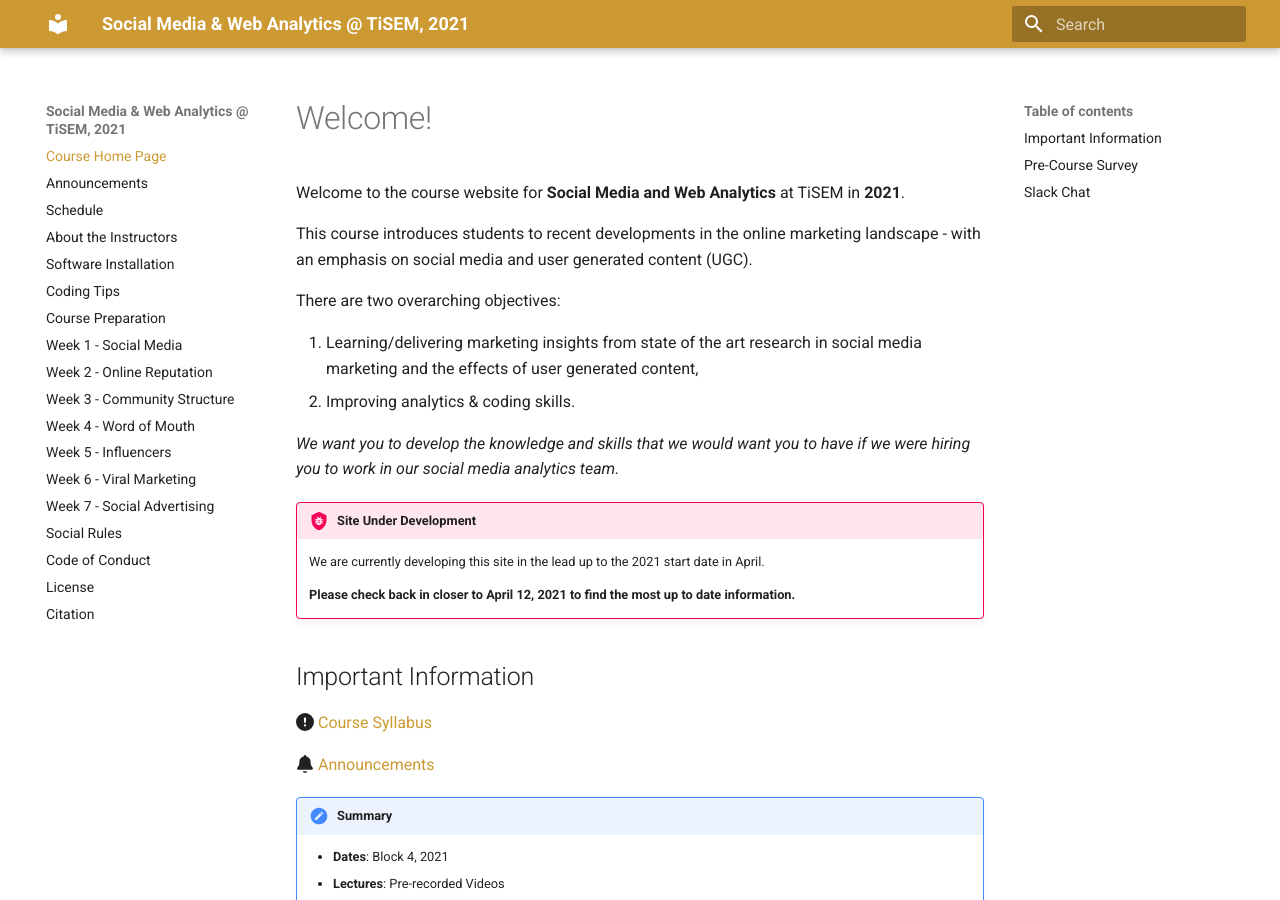
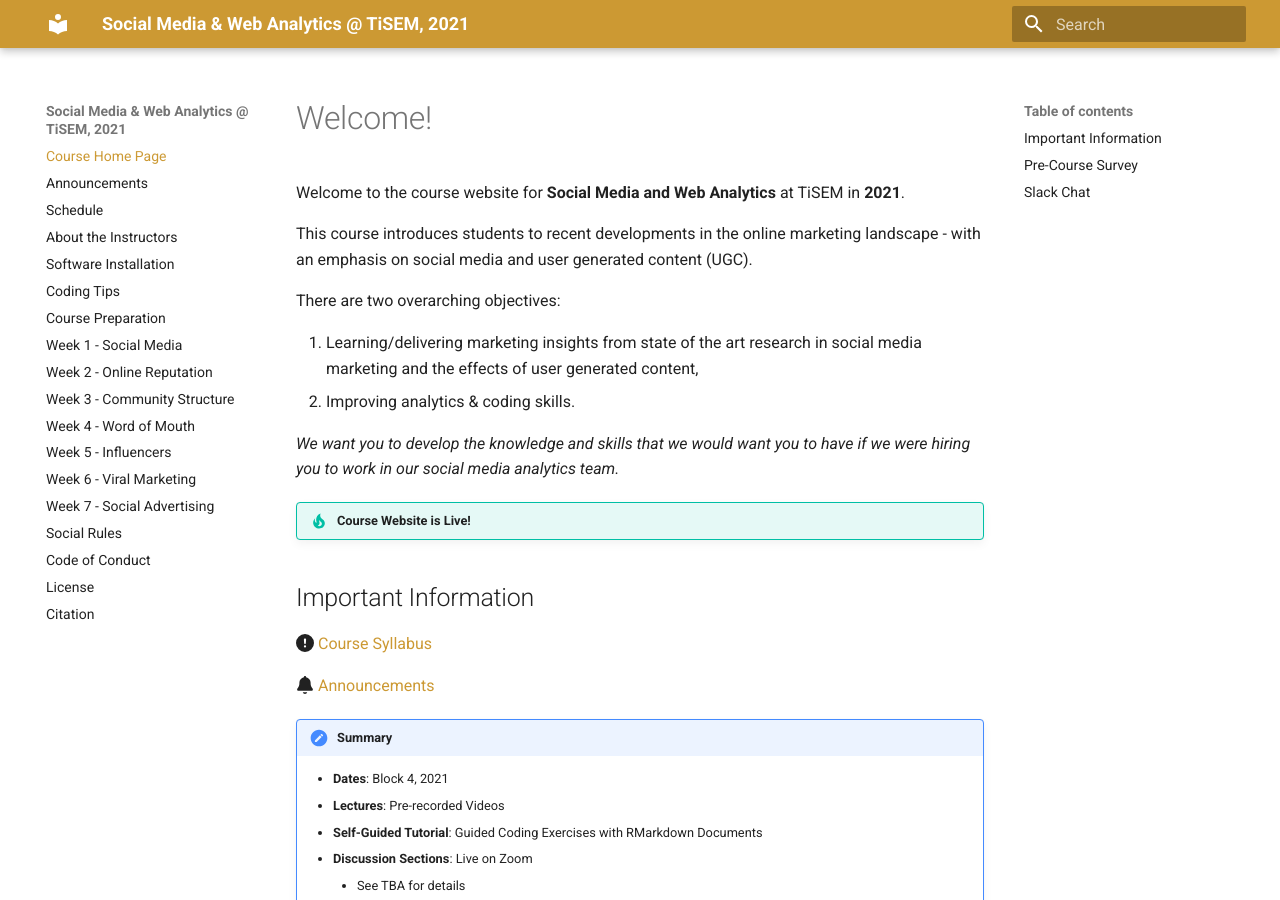
Before and after one commit to tisem-digital-marketing/2021-smwa, an MkDocs documentation site: the page built from docs/index.md, in a window 1280 px wide and 900 px high. Built offline with MkDocs 1.6.1 and Material for MkDocs 9.7.7, drawn with Linux system fonts in a browser that asks for light colours; old or Windows-style settings are respelled for this version of MkDocs.

Commit message:
course website is live!

```diff
--- a/docs/index.md
+++ b/docs/index.md
@@ -11,11 +11,14 @@
 
  *We want you to develop the knowledge and skills that we would want you to have if we were hiring you to work in our social media analytics team.*
 
-!!! bug "Site Under Development"
+<!-- !!! bug "Site Under Development"
 
     We are currently developing this site in the lead up to the 2021 start date in April.
 
-    **Please check back in closer to April 12, 2021 to find the most up to date information.**
+    **Please check back in closer to April 12, 2021 to find the most up to date information.** -->
+
+!!! tip "Course Website is Live!"
+
 
 ## Important Information
 
```
